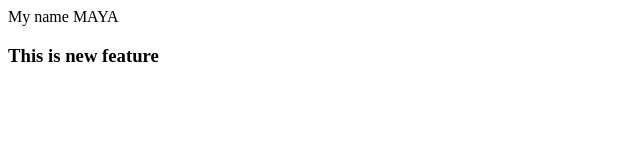
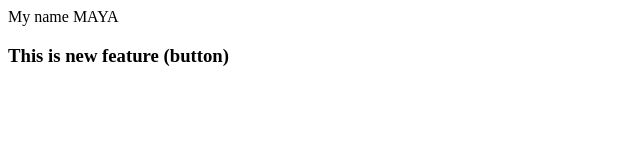
Before and after one commit to shailendra1/localrepo, a plain HTML site: page index.html in a window 1280 px wide. Shown: the full height of the page, 0-640 px from the left. Drawn offline with Linux system fonts and the light colour scheme.

Commit message:
add new button

```diff
--- a/index.html
+++ b/index.html
@@ -2,4 +2,4 @@
     My name MAYA
 </p>
 
-<h3>This is new feature</h3>
+<h3>This is new feature (button)</h3>
```
